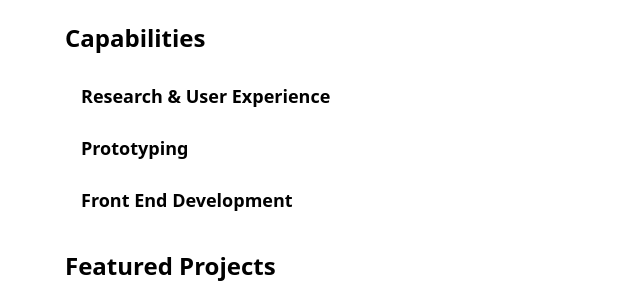
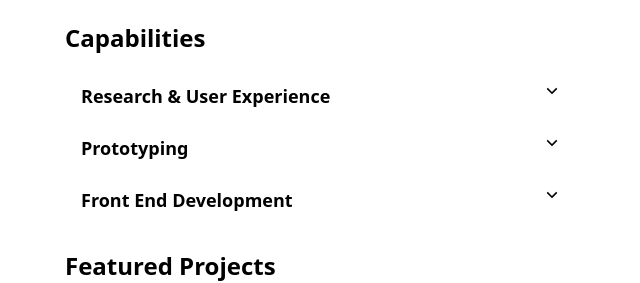
Before and after one commit to Alex-Cosmas/Redesign, a Next.js app: page / in a window 1280 px wide. Shown: the part 360-643 px from the top of the page, without its empty margins (319-959 px from the left). Built offline with nearby package versions, Linux system fonts and the light colour scheme.

Commit message:
Icon Fix

```diff
--- a/components/Accordion/Accordion.Js
+++ b/components/Accordion/Accordion.Js
@@ -1,4 +1,5 @@
 import React, { useState, useRef } from 'react'
+import { CgChevronDown } from 'react-icons/cg'
 
 function Accordion(props) {
   const [setActive, setActiveState] = useState('')
@@ -19,11 +20,12 @@ function Accordion(props) {
   return (
     <div className='accordion__section'>
       <button
-        className={`py-3 px-4 text-left text-lg font-semibold text-black no-underline + ${setActive}`}
+        className={`py-3 px-4 text-left text-lg font-semibold text-black no-underline flex justify-between ${setActive}`}
         onClick={toggleAccordion}
       >
         <p className='accordion__title'>{props.title}</p>
         {/* Cheveon goes here */}
+        <CgChevronDown />
       </button>
       <div
         ref={content}
--- a/next.config.js
+++ b/next.config.js
@@ -1,3 +1,3 @@
 module.exports = {
-  reactStrictMode: true,
+  reactStrictMode: false,
 }
--- a/package.json
+++ b/package.json
@@ -9,9 +9,10 @@
     "lint": "next lint"
   },
   "dependencies": {
+    "@material-ui/core": "^4.12.0",
     "gray-matter": "^4.0.3",
     "marked": "^2.1.2",
-    "next": "11.0.1",
+    "next": "^11.0.1",
     "react": "17.0.2",
     "react-dom": "17.0.2",
     "react-icons": "^4.2.0"
```
Also changed, not shown: jsconfig.json (added, +8 -0 lines), styles/globals.css (+7 -0 lines), 1 other file (tests, documents, lock files or other folders).
